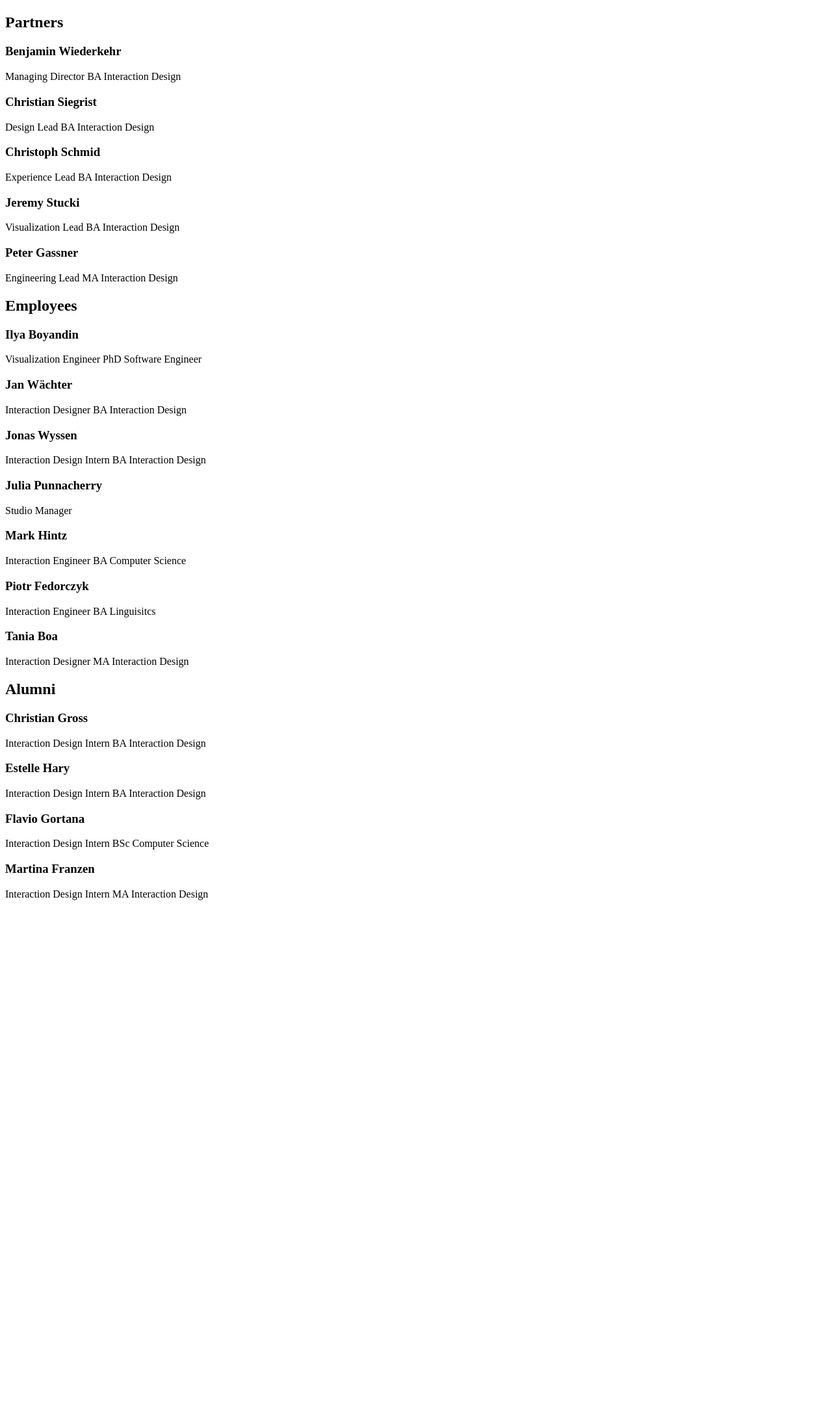
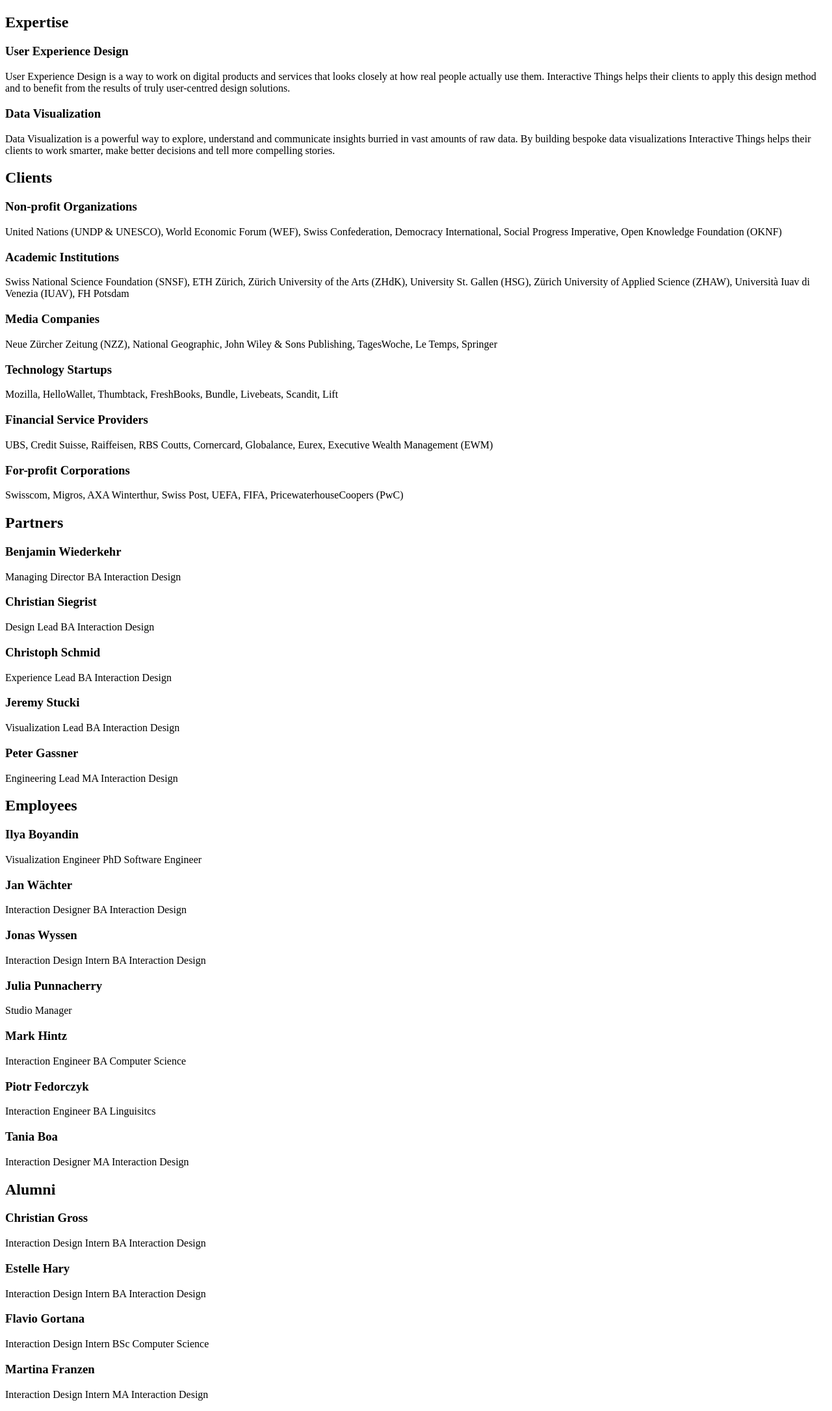
Before and after one commit to wiederkehr/dossier.benjaminwiederkehr.com, a PHP site: the page made by site/templates/studio.php in a window 1280 px wide. Shown: the whole page at 65% size. Before the commit the page ends 1385 px from the top, so only its background shows below. Run offline with PHP 8.4, Linux system fonts and the light colour scheme; the template is opened without the code that fills it, so the values that code supplies are empty; some libraries are stand-ins or nearby versions.

Commit message:
Release 1.0

```diff
--- a/site/templates/page.php
+++ b/site/templates/page.php
@@ -17,7 +17,7 @@
   </div>
   <!-- ——————————————————————————————————————————————————————————————————— Sidebar -->
   <div id="sidebar" class="span-5 secondary">
-    <?= snippet($page->title().'-sidebar') ?>
+    <?= snippet(strtolower($page->title().'-sidebar')) ?>
   </div>
 </div><!-- .container -->
 <?= snippet('page-footer') ?>
--- a/site/templates/studio.php
+++ b/site/templates/studio.php
@@ -13,7 +13,46 @@
 <div class="container">
   <!-- ——————————————————————————————————————————————————————————————————— Content -->
   <div id="content" class="span-24 page-content">
-    <div class="team-members">
+    <div class="row">
+      <h2 class="divider-headline">Expertise</h2>
+      <div class="span-11 append-1">
+        <h3>User Experience Design</h3>
+        <p class="expertise__item">User Experience Design is a way to work on digital products and services that looks closely at how real people actually use them. Interactive Things helps their clients to apply this design method and to benefit from the results of truly user-centred design solutions.</p>
+      </div>
+      <div class="span-11 append-1 last">
+        <h3>Data Visualization</h3>
+        <p class="expertise__item">Data Visualization is a powerful way to explore, understand and communicate insights burried in vast amounts of raw data. By building bespoke data visualizations
+Interactive Things helps their clients to work smarter, make better decisions and tell more compelling stories.</p>
+      </div>
+    </div>
+    <div class="row">
+      <h2 class="divider-headline">Clients</h2>
+      <div class="span-12">
+        <h3>Non-profit Organizations</h3>
+        <p class="clients__list">United Nations (UNDP &amp; UNESCO), World Economic Forum (WEF), Swiss Confederation, Democracy International, Social Progress Imperative, Open Knowledge Foundation (OKNF)</p>
+      </div>
+      <div class="span-12 last">
+        <h3>Academic Institutions</h3>
+        <p class="clients__list">Swiss National Science Foundation (SNSF), ETH Zürich, Zürich University of the Arts (ZHdK), University St. Gallen (HSG), Zürich University of Applied Science (ZHAW), Università Iuav di Venezia (IUAV), FH Potsdam</p>
+      </div>
+      <div class="span-11 append-1">
+        <h3>Media Companies</h3>
+        <p class="clients__list">Neue Zürcher Zeitung (NZZ), National Geographic, John Wiley &amp; Sons Publishing, TagesWoche, Le Temps, Springer</p>
+      </div>
+      <div class="span-11 append-1 last">
+        <h3>Technology Startups</h3>
+        <p class="clients__list">Mozilla, HelloWallet, Thumbtack, FreshBooks, Bundle, Livebeats, Scandit, Lift</p>
+      </div>
+      <div class="span-11 append-1">
+        <h3>Financial Service Providers</h3>
+        <p class="clients__list">UBS, Credit Suisse, Raiffeisen, RBS Coutts, Cornercard, Globalance, Eurex, Executive Wealth Management (EWM)</p>
+      </div>
+      <div class="span-11 append-1 last">
+        <h3>For-profit Corporations</h3>
+        <p class="clients__list">Swisscom, Migros, AXA Winterthur, Swiss Post, UEFA, FIFA, PricewaterhouseCoopers (PwC)</p>
+      </div>
+    </div>
+    <div class="row">
       <h2 class="divider-headline">Partners</h2>
       <div class="member span-5 append-19 last">
         <h3 class="member__name">Benjamin Wiederkehr</h3>
@@ -51,7 +90,7 @@
         </p>
       </div>
     </div>
-    <div class="team-members">
+    <div class="row">
       <h2 class="divider-headline">Employees</h2>
       <div class="member span-5 append-1">
         <h3 class="member__name">Ilya Boyandin</h3>
@@ -102,7 +141,7 @@
         </p>
       </div>
     </div>
-    <div class="team-members">
+    <div class="row">
       <h2 class="divider-headline">Alumni</h2>
       <div class="member span-5 append-1">
         <h3 class="member__name">Christian Gross</h3>
```
Also changed, not shown: assets/css/dossier.css (+11 -1 lines).
